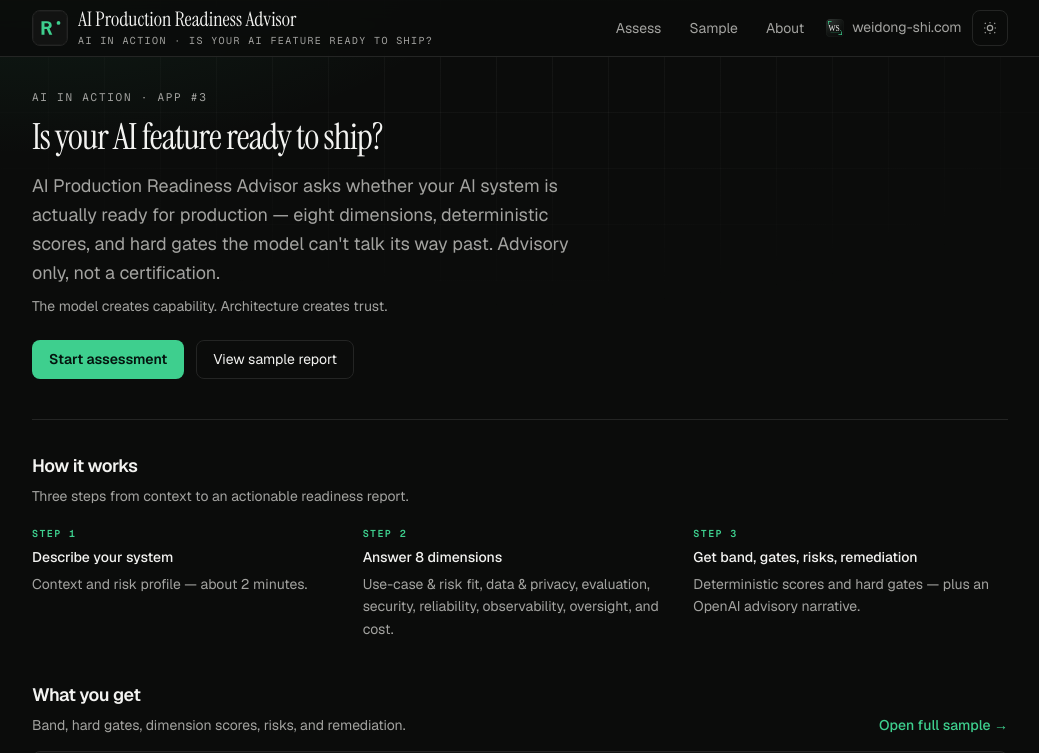
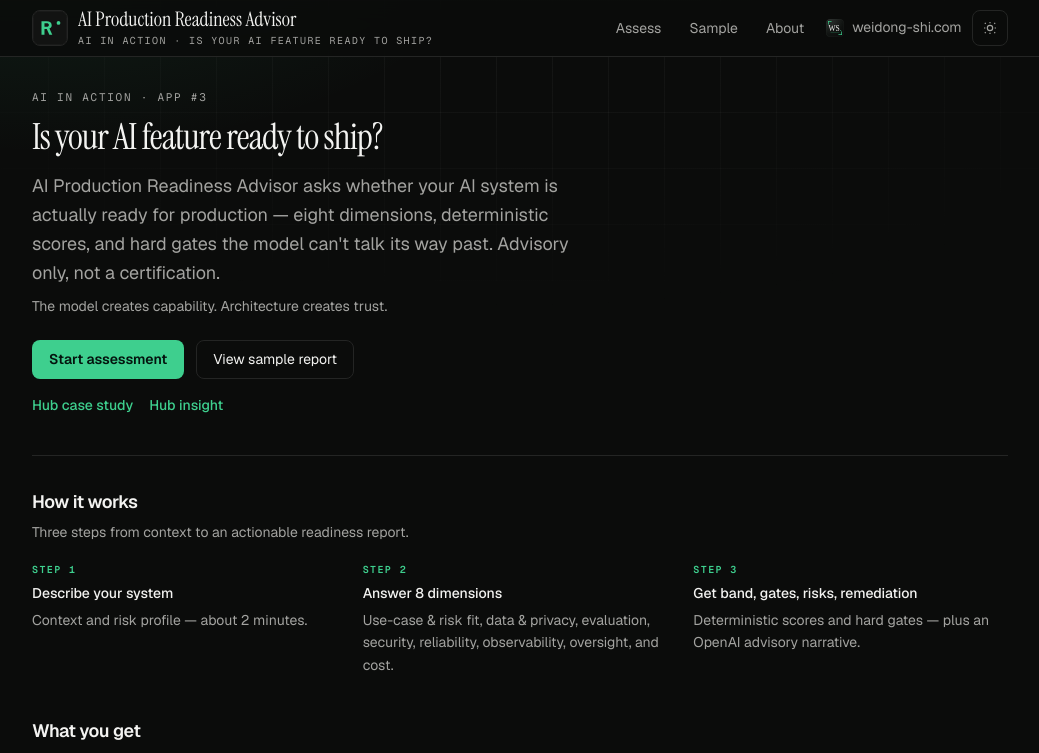
Before and after one commit to weidong808/ai-production-readiness-advisor, a Next.js app: page / in a window 1280 px wide. Shown: the top 753 px of the page, without its empty margins (120-1159 px from the left). Built offline with nearby package versions, Linux system fonts and the light colour scheme.

Commit message:
Polish Readiness: hub CTAs, disclaimer source, a11y and contrast

```diff
--- a/content/samples/sample-report.json
+++ b/content/samples/sample-report.json
@@ -411,7 +411,7 @@
       "url": null
     }
   ],
-  "disclaimer": "Advisory only. Not a certification, audit, or legal opinion.",
+  "disclaimer": "Advisory only — not a certification, audit, or legal opinion.",
   "qualityFlags": [],
   "model": {
     "provider": "openai",
--- a/src/app/globals.css
+++ b/src/app/globals.css
@@ -381,9 +381,17 @@ body > * {
 }
 
 /* Stronger badge text on light for contrast */
+:root .band-badge--pilot {
+  color: #8a5206;
+}
+
 :root .band-badge--guards,
 :root .band-badge--ready {
   color: #0a5c48;
+}
+
+.dark .band-badge--pilot {
+  color: #e8c078;
 }
 
 .dark .band-badge--guards,
--- a/src/app/page.tsx
+++ b/src/app/page.tsx
@@ -5,6 +5,10 @@ import {
   APP_SERIES_LABEL,
   APP_TAGLINE,
   APP_TRUST_LINE,
+  SITE_CASE_STUDY_LABEL,
+  SITE_CASE_STUDY_URL,
+  SITE_INSIGHT_LABEL,
+  SITE_INSIGHT_URL,
 } from "@/lib/brand";
 
 const STEPS = [
@@ -54,6 +58,24 @@ export default function HomePage() {
             View sample report
           </Link>
         </div>
+        <p className="mt-4 flex flex-wrap gap-x-4 gap-y-1 text-sm text-[var(--muted)]">
+          <a
+            href={SITE_CASE_STUDY_URL}
+            target="_blank"
+            rel="noopener noreferrer"
+            className="font-medium text-[var(--accent)] underline-offset-2 hover:underline"
+          >
+            {SITE_CASE_STUDY_LABEL}
+          </a>
+          <a
+            href={SITE_INSIGHT_URL}
+            target="_blank"
+            rel="noopener noreferrer"
+            className="font-medium text-[var(--accent)] underline-offset-2 hover:underline"
+          >
+            {SITE_INSIGHT_LABEL}
+          </a>
+        </p>
 
         <section className="mt-10 border-t border-[var(--border)] pt-8">
           <h2 className="text-lg font-semibold tracking-tight text-[var(--foreground)]">
--- a/src/components/AppHeader.tsx
+++ b/src/components/AppHeader.tsx
@@ -61,6 +61,7 @@ export function AppHeader() {
               <Link
                 key={item.href}
                 href={item.href}
+                aria-current={active ? "page" : undefined}
                 className={`rounded-md px-2.5 py-1.5 transition-colors ${
                   active
                     ? "text-[var(--foreground)]"
@@ -74,7 +75,7 @@ export function AppHeader() {
           <SiteHomeLink
             variant="compact"
             markSize={18}
-            className="ml-1 hidden text-[var(--muted)] sm:inline-flex"
+            className="ml-1 text-[var(--muted)]"
           />
           <ThemeToggle />
         </nav>
--- a/src/components/LandingPreview.tsx
+++ b/src/components/LandingPreview.tsx
@@ -52,6 +52,11 @@ export function LandingPreview() {
               </p>
               <div className="mt-1 h-1.5 overflow-hidden rounded-full bg-[var(--bg-soft)]">
                 <div
+                  role="meter"
+                  aria-label={`${dim.name} score`}
+                  aria-valuemin={0}
+                  aria-valuemax={100}
+                  aria-valuenow={dim.score}
                   className="h-full rounded-full bg-[var(--accent)]"
                   style={{ width: `${dim.score}%` }}
                 />
--- a/src/components/ReportView.tsx
+++ b/src/components/ReportView.tsx
@@ -2,6 +2,7 @@
 
 import { useEffect, useRef, useState } from "react";
 import { BandBadge } from "@/components/BandBadge";
+import { ADVISORY_DISCLAIMER } from "@/lib/brand";
 import { reportToJson, reportToMarkdown } from "@/lib/export/report";
 import type { ReadinessReport } from "@/lib/schema/narrative";
 import type { AssessmentInput, ScoringResult } from "@/lib/scoring/types";
@@ -43,7 +44,7 @@ function scoresOnlyFallback(
     risks: [],
     remediationPlan: [],
     citations: [],
-    disclaimer: "Advisory only. Not a certification, audit, or legal opinion.",
+    disclaimer: ADVISORY_DISCLAIMER,
     qualityFlags: [],
     model: {
       provider: "openai",
--- a/src/lib/ai/merge.ts
+++ b/src/lib/ai/merge.ts
@@ -1,11 +1,11 @@
 import { CORPUS_VERSION, resolveCitations } from "@/lib/corpus/load";
 import { PROMPT_VERSION } from "@/lib/ai/prompt";
+import { ADVISORY_DISCLAIMER } from "@/lib/brand";
 import type { LlmNarrative, ReadinessReport } from "@/lib/schema/narrative";
 import { scrubBlocklist } from "@/lib/security/blocklist";
 import type { AssessmentInput, ScoringResult } from "@/lib/scoring/types";
 
-const DISCLAIMER =
-  "Advisory only. Not a certification, audit, or legal opinion.";
+const DISCLAIMER = ADVISORY_DISCLAIMER;
 
 function scrubNarrative(n: LlmNarrative): LlmNarrative {
   return {
```
Also changed, not shown: 2 other files (tests, documents, lock files or other folders).
